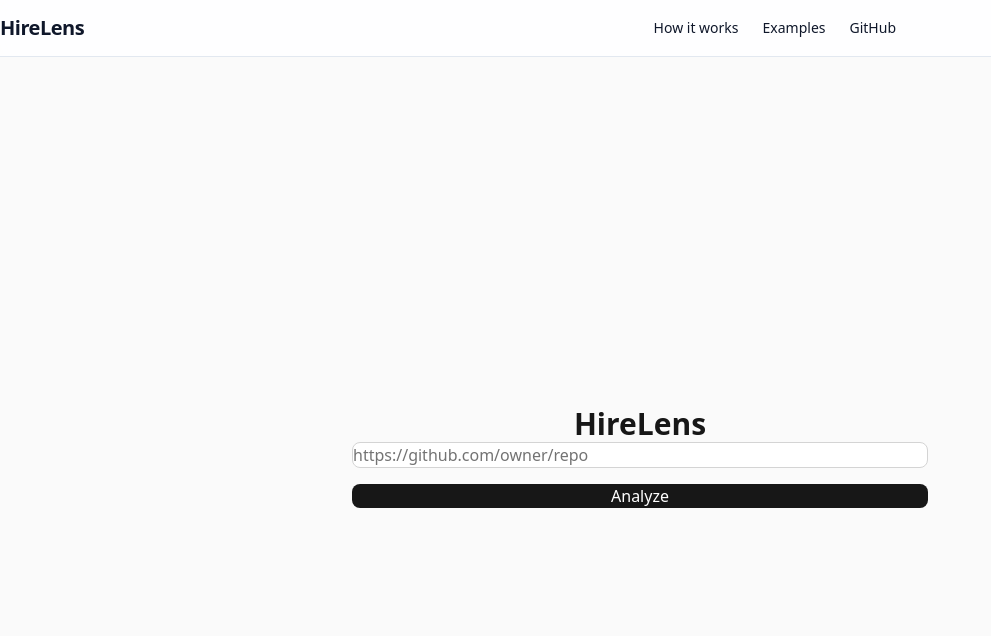
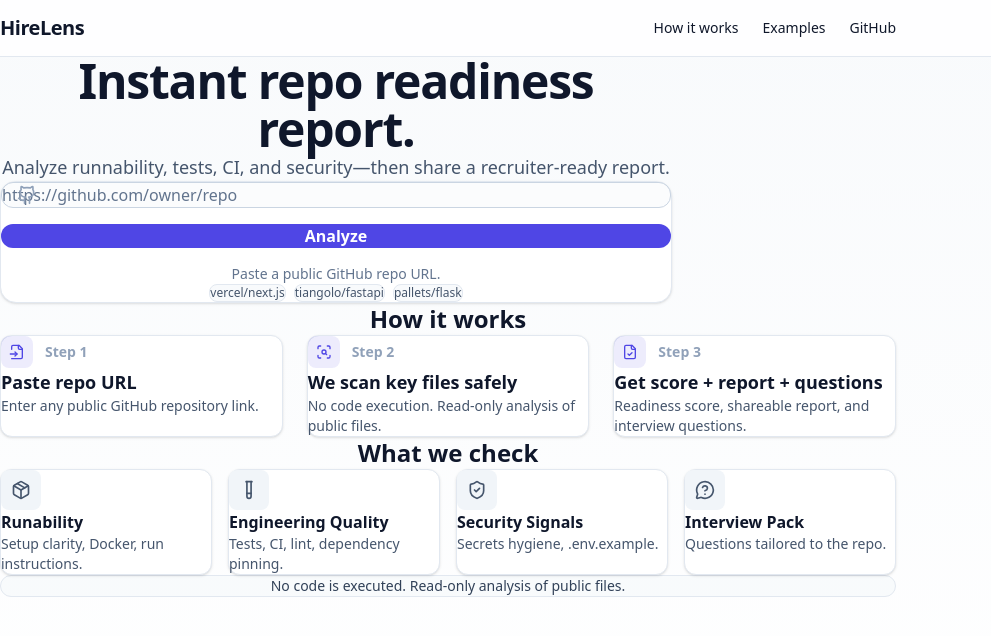
Before and after one commit to AhmedKamal-41/ShipCheck-repo-analyzer, a Next.js app in the folder frontend/: page / in a window 1280 px wide. Shown: the top 636 px of the page, without its empty margins (0-991 px from the left). Built offline with nearby package versions, Linux system fonts and the light colour scheme; no server answers.

Commit message:
Update page.tsx

```diff
--- a/frontend/src/app/page.tsx
+++ b/frontend/src/app/page.tsx
@@ -2,6 +2,19 @@
 
 import { useRouter } from "next/navigation";
 import { useState } from "react";
+import {
+  FileInput,
+  ScanSearch,
+  FileCheck,
+  Package,
+  TestTube,
+  ShieldCheck,
+  MessageCircleQuestion,
+} from "lucide-react";
+import { PageShell } from "@/components/PageShell";
+import { HeroInputCard } from "@/components/HeroInputCard";
+import { StepCard } from "@/components/StepCard";
+import { FeatureCard } from "@/components/FeatureCard";
 import { analyzeRepo } from "@/lib/api";
 import { validateGitHubUrl } from "@/lib/validate";
 
@@ -31,32 +44,103 @@
   }
 
   return (
-    <div className="min-h-screen flex flex-col items-center justify-center bg-neutral-50 text-neutral-900">
-      <main className="w-full max-w-xl mx-auto px-6">
-        <h1 className="text-3xl font-semibold text-center mb-8">HireLens</h1>
-        <form onSubmit={handleSubmit} className="flex flex-col gap-4">
-          <input
-            type="text"
-            value={url}
-            onChange={(e) => setUrl(e.target.value)}
-            placeholder="https://github.com/owner/repo"
-            className="w-full px-4 py-2.5 rounded-lg border border-neutral-300 bg-white text-neutral-900 placeholder-neutral-500 focus:outline-none focus:ring-2 focus:ring-neutral-400 focus:border-transparent"
-            disabled={loading}
-          />
-          <button
-            type="submit"
-            disabled={loading}
-            className="w-full py-2.5 px-4 rounded-lg bg-neutral-900 text-white font-medium hover:bg-neutral-800 disabled:opacity-60 disabled:cursor-not-allowed transition-colors"
+    <div className="min-h-[calc(100vh-3.5rem)]">
+      <PageShell maxWidth="xl" className="py-12 sm:py-16 lg:py-20">
+        <section className="mx-auto max-w-2xl text-center">
+          <h1 className="text-4xl font-bold tracking-tight text-slate-900 sm:text-5xl">
+            Instant repo readiness report.
+          </h1>
+          <p className="mt-4 text-lg text-slate-600">
+            Analyze runnability, tests, CI, and security—then share a
+            recruiter-ready report.
+          </p>
+          <div className="mt-8">
+            <HeroInputCard
+              value={url}
+              onChange={setUrl}
+              onSubmit={handleSubmit}
+              loading={loading}
+              error={error}
+            />
+          </div>
+        </section>
+
+        <section
+          id="how-it-works"
+          className="mt-24 scroll-mt-20 sm:mt-32"
+          aria-labelledby="how-it-works-heading"
+        >
+          <h2
+            id="how-it-works-heading"
+            className="text-center text-2xl font-bold text-slate-900"
           >
-            {loading ? "Analyzing..." : "Analyze"}
-          </button>
-          {error && (
-            <p className="text-sm text-red-600" role="alert">
-              {error}
+            How it works
+          </h2>
+          <div className="mt-8 grid gap-6 sm:grid-cols-3">
+            <StepCard
+              step={1}
+              icon={<FileInput className="h-4 w-4" />}
+              title="Paste repo URL"
+              description="Enter any public GitHub repository link."
+            />
+            <StepCard
+              step={2}
+              icon={<ScanSearch className="h-4 w-4" />}
+              title="We scan key files safely"
+              description="No code execution. Read-only analysis of public files."
+            />
+            <StepCard
+              step={3}
+              icon={<FileCheck className="h-4 w-4" />}
+              title="Get score + report + questions"
+              description="Readiness score, shareable report, and interview questions."
+            />
+          </div>
+        </section>
+
+        <section
+          id="examples"
+          className="mt-24 scroll-mt-20 sm:mt-32"
+          aria-labelledby="examples-heading"
+        >
+          <h2
+            id="examples-heading"
+            className="text-center text-2xl font-bold text-slate-900"
+          >
+            What we check
+          </h2>
+          <div className="mt-8 grid gap-4 sm:grid-cols-2 lg:grid-cols-4">
+            <FeatureCard
+              icon={<Package className="h-5 w-5" />}
+              title="Runability"
+              description="Setup clarity, Docker, run instructions."
+            />
+            <FeatureCard
+              icon={<TestTube className="h-5 w-5" />}
+              title="Engineering Quality"
+              description="Tests, CI, lint, dependency pinning."
+            />
+            <FeatureCard
+              icon={<ShieldCheck className="h-5 w-5" />}
+              title="Security Signals"
+              description="Secrets hygiene, .env.example."
+            />
+            <FeatureCard
+              icon={<MessageCircleQuestion className="h-5 w-5" />}
+              title="Interview Pack"
+              description="Questions tailored to the repo."
+            />
+          </div>
+        </section>
+
+        <section className="mt-16 sm:mt-24">
+          <div className="rounded-xl border border-slate-200 bg-slate-50/80 px-6 py-4 text-center">
+            <p className="text-sm font-medium text-slate-700">
+              No code is executed. Read-only analysis of public files.
             </p>
-          )}
-        </form>
-      </main>
+          </div>
+        </section>
+      </PageShell>
     </div>
   );
 }
```
